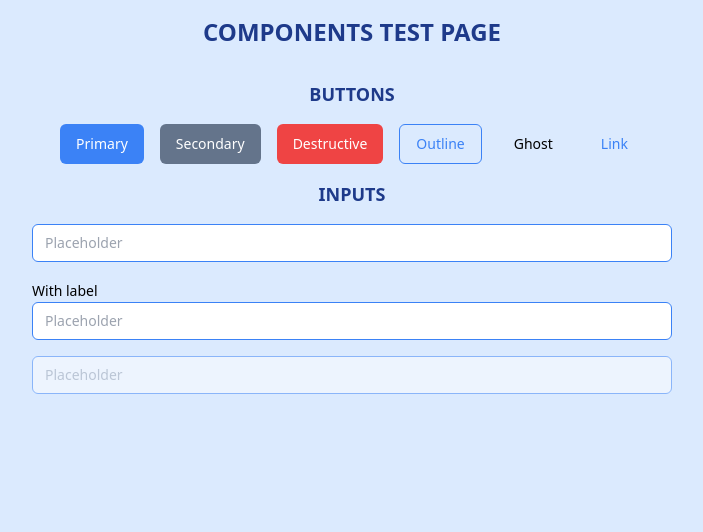
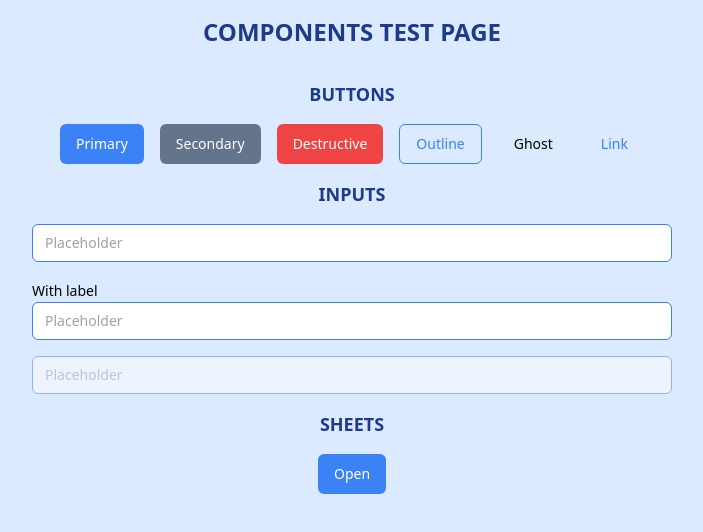
Before and after one commit to kharljhon14/admin-app, a Next.js app: page /test in a window 1280 px wide. Shown: the top 532 px of the page, without its empty margins (288-991 px from the left). Built offline with nearby package versions, Linux system fonts and the light colour scheme.

Commit message:
Sheet component

```diff
--- /dev/null
+++ b/src/app/hooks/useSheet.tsx
@@ -0,0 +1,26 @@
+'use client';
+
+import { useState } from 'react';
+
+export default function useSheet(state: false) {
+  const [active, setActive] = useState(false);
+
+  const showSheet = () => {
+    setActive(true);
+  };
+
+  const hideSheet = () => {
+    setActive(false);
+  };
+
+  const toggleSheet = () => {
+    setActive((prevActive) => !prevActive);
+  };
+
+  return {
+    active,
+    showSheet,
+    hideSheet,
+    toggleSheet,
+  };
+}
--- a/src/app/test/page.tsx
+++ b/src/app/test/page.tsx
@@ -1,8 +1,14 @@
+'use client';
+
 import Button from '@/components/Button';
-import Label from '@/components/Labels';
+import Label from '@/components/Label';
+import Sheet from '@/components/Sheet';
 import TextField from '@/components/TextField';
+import useSheet from '../hooks/useSheet';
 
 export default function TestPage() {
+  const { active, showSheet, hideSheet } = useSheet(false);
+
   return (
     <div className="bg-blue-100 h-screen space-y-4">
       <div className="text-center py-4">
@@ -38,6 +44,17 @@ export default function TestPage() {
           />
         </div>
       </div>
+
+      <div>
+        <h2 className="text-center uppercase text-lg text-blue-900 font-semibold">Sheets</h2>
+        <div className="flex items-center justify-center mt-4">
+          <Button onClick={showSheet}>Open</Button>
+        </div>
+        <Sheet
+          active={active}
+          hideSheet={hideSheet}
+        />
+      </div>
     </div>
   );
 }
--- /dev/null
+++ b/src/components/Sheet.tsx
@@ -0,0 +1,47 @@
+import { cn } from '@/utils';
+import { ReactNode } from 'react';
+
+interface Props {
+  title?: string;
+  children?: ReactNode;
+  active: boolean;
+  hideSheet: () => void;
+}
+
+export default function Sheet({ title, children, active, hideSheet }: Props) {
+  return (
+    <>
+      <aside
+        className={cn(
+          `fixed z-50 bg-white border-l border-slate-500 inset-y-0 w-full lg:w-1/4 md:w-1/3 h-full transition-all duration-500 ${
+            active ? 'right-0 ' : '-right-full md:-right-1/3 ld:-right-1/4'
+          }`
+        )}
+      >
+        <div className="relative h-full w-full">
+          <button
+            onClick={hideSheet}
+            className="absolute top-2 right-4 text-md"
+          >
+            X
+          </button>
+
+          <div className="p-6">
+            <h1>{title}</h1>
+            <div>{children}</div>
+          </div>
+        </div>
+      </aside>
+      <div
+        className={`fixed w-screen h-screen inset-0 backdrop-blur-sm transition-all duration-300 ${
+          active ? ' bg-black/40 z-40' : '-z-40 bg-black/0'
+        }`}
+      >
+        <button
+          onClick={hideSheet}
+          className="w-full h-full cursor-default"
+        ></button>
+      </div>
+    </>
+  );
+}
--- /dev/null
+++ b/src/features/navigations/SideNav.tsx
@@ -0,0 +1,3 @@
+export default function SideNav() {
+  return <div></div>;
+}
```
Also changed, not shown: src/components/Label.tsx (renamed from src/components/Labels.tsx).
